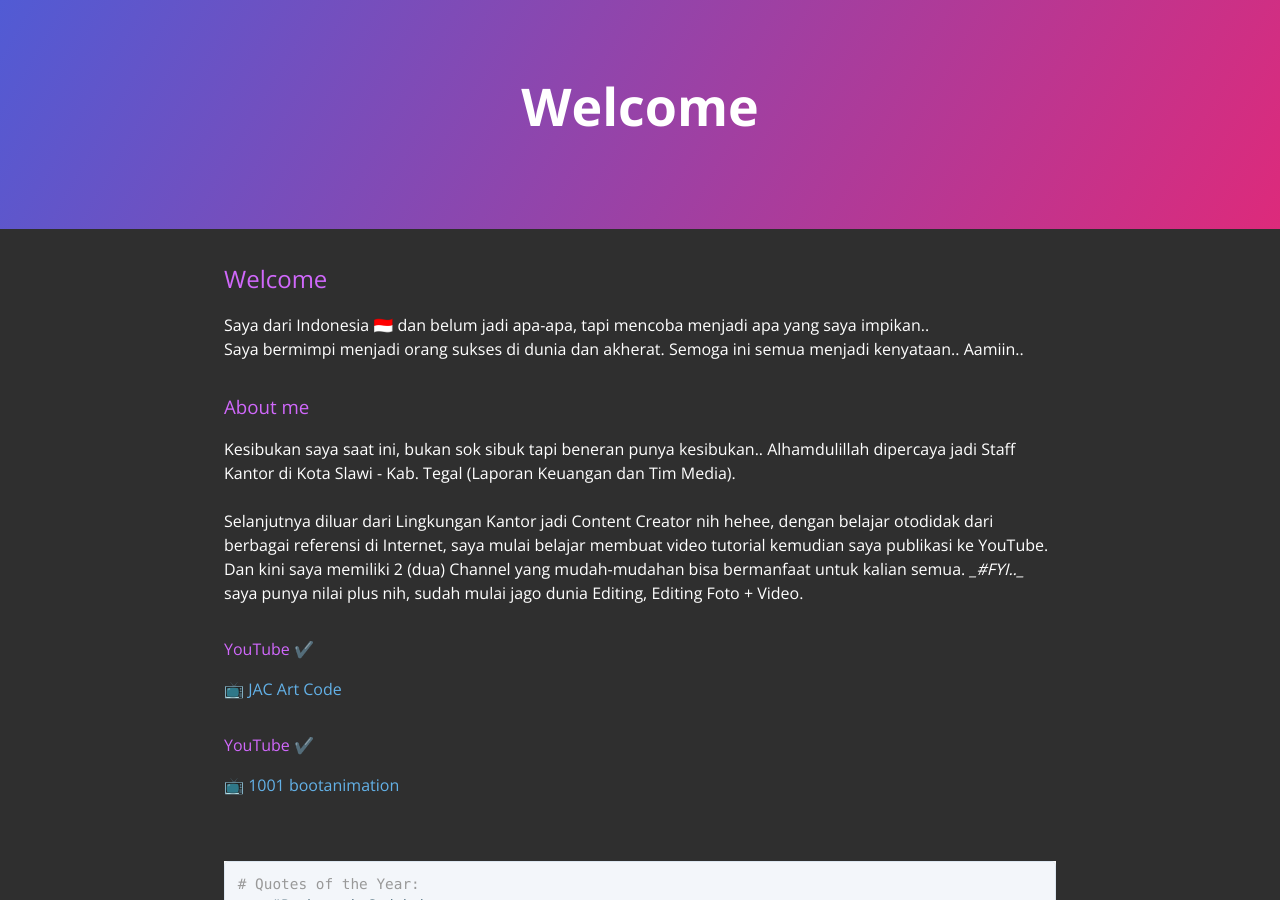
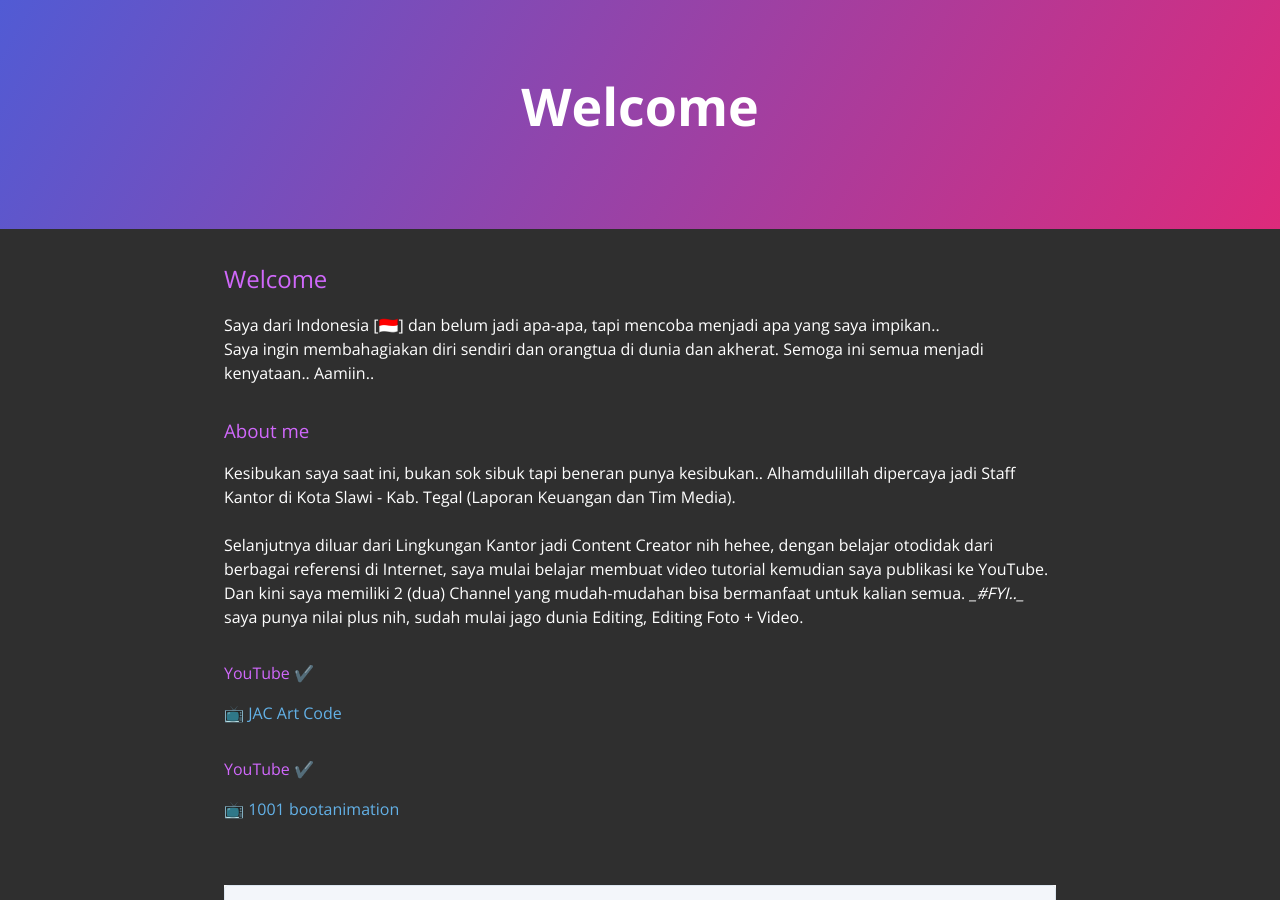
Before and after one commit to masjuni/masjuni.github.io, a Jekyll site: the page built from index.md, in a window 1280 px wide and 900 px high. Built offline with Jekyll 4.4.1, drawn with Linux system fonts in a browser that asks for light colours; our own code applies the rules of GitHub Pages for plain Markdown files; the repository's description, which GitHub fills in, is left out.

Commit message:
Update index.md

```diff
--- a/index.md
+++ b/index.md
@@ -1,7 +1,7 @@
 ## Welcome
 
-Saya dari Indonesia 🇮🇩 dan belum jadi apa-apa, tapi mencoba menjadi apa yang saya impikan..<br>
-Saya bermimpi menjadi orang sukses di dunia dan akherat. Semoga ini semua menjadi kenyataan.. Aamiin..
+Saya dari Indonesia [🇮🇩] dan belum jadi apa-apa, tapi mencoba menjadi apa yang saya impikan..<br>
+Saya ingin membahagiakan diri sendiri dan orangtua di dunia dan akherat. Semoga ini semua menjadi kenyataan.. Aamiin..
 
 ### About me
 
```
